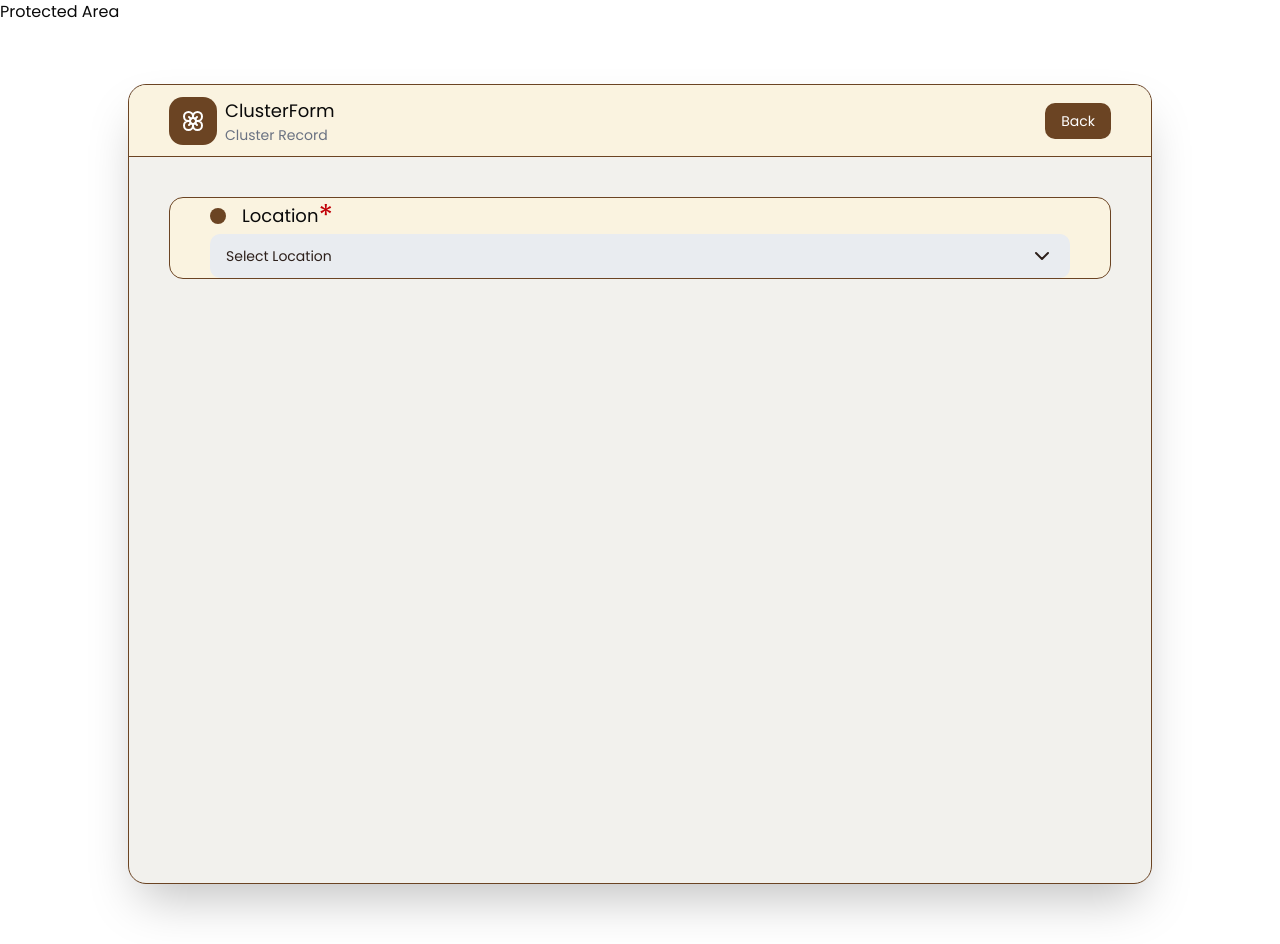
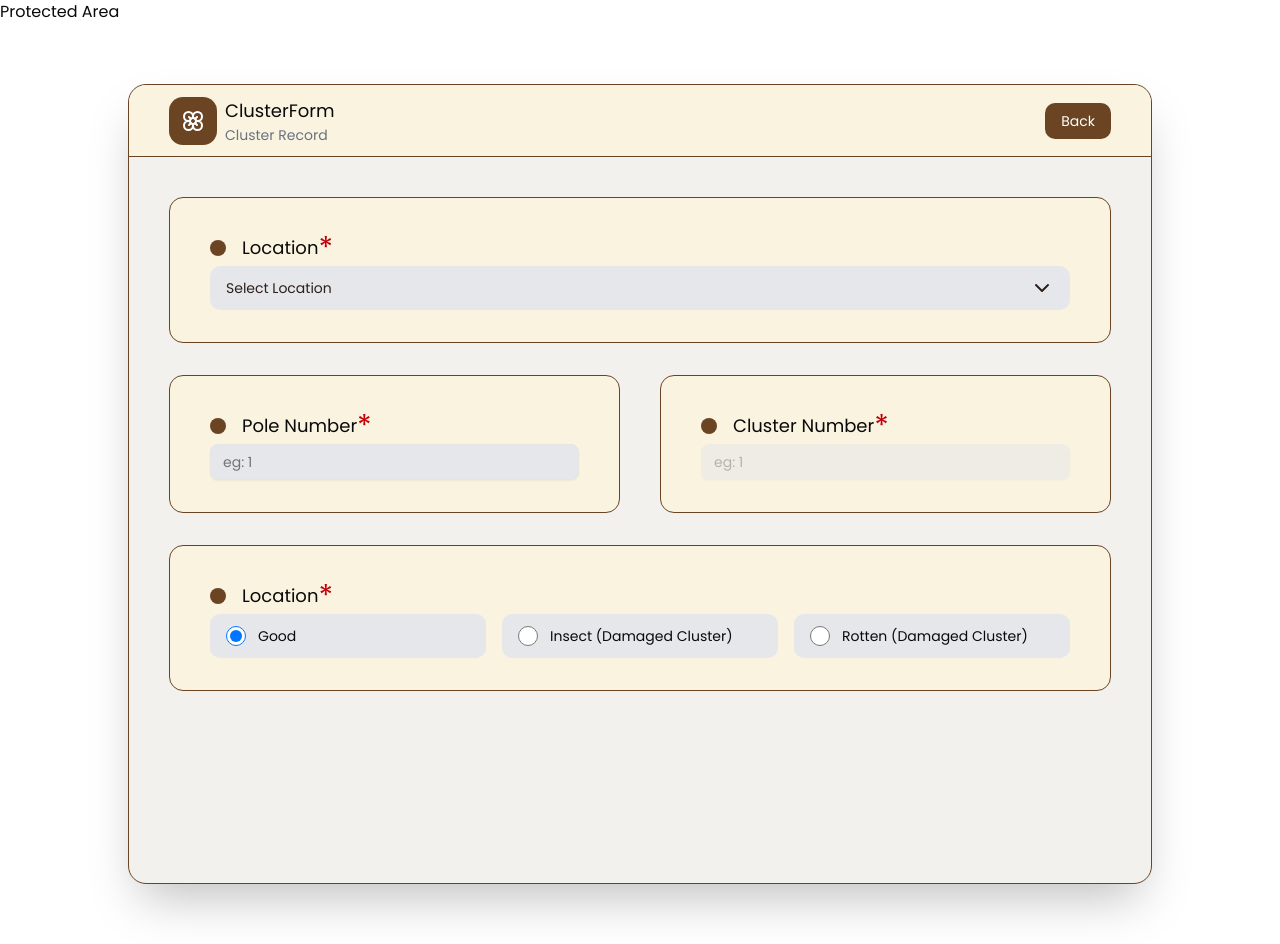
Before and after one commit to paung29/DoiTung-product-management, a Next.js app in the folder frontend/: page /staff/cluster/cluster-form in a window 1280 px wide. Built offline with nearby package versions, Linux system fonts and the light colour scheme.

Commit message:
Done - Cluster Form

```diff
--- a/frontend/app/globals.css
+++ b/frontend/app/globals.css
@@ -132,4 +132,5 @@
   --color-primary-button: #6b4423;
   --color-secondary: #faf3e0;
   --color-staff-backdrop: #f2f1ed;
+  --color-staff-form-field: #e5e7eb;
 }
--- a/frontend/components/custom/staff/form/cluster-recording-form.tsx
+++ b/frontend/components/custom/staff/form/cluster-recording-form.tsx
@@ -3,6 +3,8 @@
 import FormCard from "./form-card";
 import StaffFormTitle from "./staff-form-title";
 import StaffSelectionForm, { Option } from "./staff-selection-form";
+import StaffInputField from "./staff-input-field";
+import ConditionForm from "./condition-form";
 
 function ClusterRecordingForm() {
   const options: Option[] = [
@@ -25,9 +27,12 @@
   ];
 
   const [location, setLocation] = useState("");
+  const [condition, setCondition] = useState("GOOD");
 
   return (
     <div>
+      {/* Location */}
+      <div className="pb-8">
         <FormCard>
           <StaffFormTitle isRequired={true} title={"Location"} />
           <StaffSelectionForm
@@ -38,6 +43,28 @@
           />
         </FormCard>
       </div>
+
+      <div className="flex flex-col gap-10 pb-8 md:flex-row">
+        {/* Pole Number */}
+        <FormCard>
+          <StaffFormTitle isRequired={true} title={"Pole Number"} />
+          <StaffInputField placeholder="eg: 1" />
+        </FormCard>
+        {/* Cluster Number */}
+        <FormCard>
+          <StaffFormTitle isRequired={true} title={"Cluster Number"} />
+          <StaffInputField placeholder="eg: 1" isDisable={true} />
+        </FormCard>
+      </div>
+
+      {/* Condition */}
+      <div className="pb-8">
+        <FormCard>
+          <StaffFormTitle isRequired={true} title={"Location"} />
+          <ConditionForm value={condition} onChange={setCondition} />
+        </FormCard>
+      </div>
+    </div>
   );
 }
 
--- /dev/null
+++ b/frontend/components/custom/staff/form/condition-form.tsx
@@ -0,0 +1,35 @@
+// components/custom/staff/form/fields/ConditionForm.tsx
+"use client";
+
+const options = [
+  { value: "GOOD", label: "Good" },
+  { value: "INSERT", label: "Insect (Damaged Cluster)" },
+  { value: "ROTTEN", label: "Rotten (Damaged Cluster)" },
+];
+
+export default function ConditionForm({
+  value,
+  onChange,
+}: {
+  value: string;
+  onChange: (v: string) => void;
+}) {
+  return (
+    <div className="grid grid-cols-1 gap-4 md:grid-cols-3">
+      {options.map((option) => (
+        <label
+          key={option.value}
+          className="bg-staff-form-field flex items-center gap-3 rounded-lg px-4 py-3"
+        >
+          <input
+            type="radio"
+            checked={value === option.value}
+            onChange={() => onChange(option.value)}
+            className="h-5 w-5"
+          />
+          <span className="text-sm">{option.label}</span>
+        </label>
+      ))}
+    </div>
+  );
+}
--- a/frontend/components/custom/staff/form/form-card.tsx
+++ b/frontend/components/custom/staff/form/form-card.tsx
@@ -3,7 +3,7 @@
 function FormCard({ children }: { children: React.ReactNode }) {
   return (
     <>
-      <div className="bg-secondary border-primary-button flex h-[120] w-full items-center rounded-xl border px-10">
+      <div className="bg-secondary border-primary-button flex w-full items-center rounded-xl border px-10 py-8">
         <div className="w-full">{children}</div>
       </div>
     </>
--- /dev/null
+++ b/frontend/components/custom/staff/form/staff-input-field.tsx
@@ -0,0 +1,23 @@
+import { Input } from "@/components/ui/input";
+
+type StaffInputFieldProps = {
+  placeholder: string;
+  isDisable?: boolean;
+};
+
+function StaffInputField({
+  placeholder,
+  isDisable = false,
+}: StaffInputFieldProps) {
+  return (
+    <Input
+      type="number"
+      min={0}
+      className={`bg-staff-form-field ${isDisable ? "cursor-not-allowed opacity-50" : null}`}
+      disabled={isDisable}
+      placeholder={placeholder}
+    ></Input>
+  );
+}
+
+export default StaffInputField;
--- a/frontend/components/custom/staff/form/staff-selection-form.tsx
+++ b/frontend/components/custom/staff/form/staff-selection-form.tsx
@@ -24,7 +24,7 @@
       <select
         value={value}
         onChange={(e) => onChange(e.target.value)}
-        className="w-full appearance-none rounded-lg bg-[#e9ecf0] px-4 py-3 pr-10 text-sm text-[#2d201b] outline-none"
+        className="bg-staff-form-field w-full appearance-none rounded-lg px-4 py-3 pr-10 text-sm text-[#2d201b] outline-none"
       >
         <option value="" disabled>
           {placeholder}
--- /dev/null
+++ b/frontend/components/ui/field.tsx
@@ -0,0 +1,248 @@
+"use client"
+
+import { useMemo } from "react"
+import { cva, type VariantProps } from "class-variance-authority"
+
+import { cn } from "@/lib/utils"
+import { Label } from "@/components/ui/label"
+import { Separator } from "@/components/ui/separator"
+
+function FieldSet({ className, ...props }: React.ComponentProps<"fieldset">) {
+  return (
+    <fieldset
+      data-slot="field-set"
+      className={cn(
+        "flex flex-col gap-6",
+        "has-[>[data-slot=checkbox-group]]:gap-3 has-[>[data-slot=radio-group]]:gap-3",
+        className
+      )}
+      {...props}
+    />
+  )
+}
+
+function FieldLegend({
+  className,
+  variant = "legend",
+  ...props
+}: React.ComponentProps<"legend"> & { variant?: "legend" | "label" }) {
+  return (
+    <legend
+      data-slot="field-legend"
+      data-variant={variant}
+      className={cn(
+        "mb-3 font-medium",
+        "data-[variant=legend]:text-base",
+        "data-[variant=label]:text-sm",
+        className
+      )}
+      {...props}
+    />
+  )
+}
+
+function FieldGroup({ className, ...props }: React.ComponentProps<"div">) {
+  return (
+    <div
+      data-slot="field-group"
+      className={cn(
+        "group/field-group @container/field-group flex w-full flex-col gap-7 data-[slot=checkbox-group]:gap-3 [&>[data-slot=field-group]]:gap-4",
+        className
+      )}
+      {...props}
+    />
+  )
+}
+
+const fieldVariants = cva(
+  "group/field flex w-full gap-3 data-[invalid=true]:text-destructive",
+  {
+    variants: {
+      orientation: {
+        vertical: ["flex-col [&>*]:w-full [&>.sr-only]:w-auto"],
+        horizontal: [
+          "flex-row items-center",
+          "[&>[data-slot=field-label]]:flex-auto",
+          "has-[>[data-slot=field-content]]:items-start has-[>[data-slot=field-content]]:[&>[role=checkbox],[role=radio]]:mt-px",
+        ],
+        responsive: [
+          "flex-col [&>*]:w-full [&>.sr-only]:w-auto @md/field-group:flex-row @md/field-group:items-center @md/field-group:[&>*]:w-auto",
+          "@md/field-group:[&>[data-slot=field-label]]:flex-auto",
+          "@md/field-group:has-[>[data-slot=field-content]]:items-start @md/field-group:has-[>[data-slot=field-content]]:[&>[role=checkbox],[role=radio]]:mt-px",
+        ],
+      },
+    },
+    defaultVariants: {
+      orientation: "vertical",
+    },
+  }
+)
+
+function Field({
+  className,
+  orientation = "vertical",
+  ...props
+}: React.ComponentProps<"div"> & VariantProps<typeof fieldVariants>) {
+  return (
+    <div
+      role="group"
+      data-slot="field"
+      data-orientation={orientation}
+      className={cn(fieldVariants({ orientation }), className)}
+      {...props}
+    />
+  )
+}
+
+function FieldContent({ className, ...props }: React.ComponentProps<"div">) {
+  return (
+    <div
+      data-slot="field-content"
+      className={cn(
+        "group/field-content flex flex-1 flex-col gap-1.5 leading-snug",
+        className
+      )}
+      {...props}
+    />
+  )
+}
+
+function FieldLabel({
+  className,
+  ...props
+}: React.ComponentProps<typeof Label>) {
+  return (
+    <Label
+      data-slot="field-label"
+      className={cn(
+        "group/field-label peer/field-label flex w-fit gap-2 leading-snug group-data-[disabled=true]/field:opacity-50",
+        "has-[>[data-slot=field]]:w-full has-[>[data-slot=field]]:flex-col has-[>[data-slot=field]]:rounded-md has-[>[data-slot=field]]:border [&>*]:data-[slot=field]:p-4",
+        "has-data-[state=checked]:bg-primary/5 has-data-[state=checked]:border-primary dark:has-data-[state=checked]:bg-primary/10",
+        className
+      )}
+      {...props}
+    />
+  )
+}
+
+function FieldTitle({ className, ...props }: React.ComponentProps<"div">) {
+  return (
+    <div
+      data-slot="field-label"
+      className={cn(
+        "flex w-fit items-center gap-2 text-sm leading-snug font-medium group-data-[disabled=true]/field:opacity-50",
+        className
+      )}
+      {...props}
+    />
+  )
+}
+
+function FieldDescription({ className, ...props }: React.ComponentProps<"p">) {
+  return (
+    <p
+      data-slot="field-description"
+      className={cn(
+        "text-muted-foreground text-sm leading-normal font-normal group-has-[[data-orientation=horizontal]]/field:text-balance",
+        "last:mt-0 nth-last-2:-mt-1 [[data-variant=legend]+&]:-mt-1.5",
+        "[&>a:hover]:text-primary [&>a]:underline [&>a]:underline-offset-4",
+        className
+      )}
+      {...props}
+    />
+  )
+}
+
+function FieldSeparator({
+  children,
+  className,
+  ...props
+}: React.ComponentProps<"div"> & {
+  children?: React.ReactNode
+}) {
+  return (
+    <div
+      data-slot="field-separator"
+      data-content={!!children}
+      className={cn(
+        "relative -my-2 h-5 text-sm group-data-[variant=outline]/field-group:-mb-2",
+        className
+      )}
+      {...props}
+    >
+      <Separator className="absolute inset-0 top-1/2" />
+      {children && (
+        <span
+          className="bg-background text-muted-foreground relative mx-auto block w-fit px-2"
+          data-slot="field-separator-content"
+        >
+          {children}
+        </span>
+      )}
+    </div>
+  )
+}
+
+function FieldError({
+  className,
+  children,
+  errors,
+  ...props
+}: React.ComponentProps<"div"> & {
+  errors?: Array<{ message?: string } | undefined>
+}) {
+  const content = useMemo(() => {
+    if (children) {
+      return children
+    }
+
+    if (!errors?.length) {
+      return null
+    }
+
+    const uniqueErrors = [
+      ...new Map(errors.map((error) => [error?.message, error])).values(),
+    ]
+
+    if (uniqueErrors?.length == 1) {
+      return uniqueErrors[0]?.message
+    }
+
+    return (
+      <ul className="ml-4 flex list-disc flex-col gap-1">
+        {uniqueErrors.map(
+          (error, index) =>
+            error?.message && <li key={index}>{error.message}</li>
+        )}
+      </ul>
+    )
+  }, [children, errors])
+
+  if (!content) {
+    return null
+  }
+
+  return (
+    <div
+      role="alert"
+      data-slot="field-error"
+      className={cn("text-destructive text-sm font-normal", className)}
+      {...props}
+    >
+      {content}
+    </div>
+  )
+}
+
+export {
+  Field,
+  FieldLabel,
+  FieldDescription,
+  FieldError,
+  FieldGroup,
+  FieldLegend,
+  FieldSeparator,
+  FieldSet,
+  FieldContent,
+  FieldTitle,
+}
--- /dev/null
+++ b/frontend/components/ui/separator.tsx
@@ -0,0 +1,28 @@
+"use client"
+
+import * as React from "react"
+import { Separator as SeparatorPrimitive } from "radix-ui"
+
+import { cn } from "@/lib/utils"
+
+function Separator({
+  className,
+  orientation = "horizontal",
+  decorative = true,
+  ...props
+}: React.ComponentProps<typeof SeparatorPrimitive.Root>) {
+  return (
+    <SeparatorPrimitive.Root
+      data-slot="separator"
+      decorative={decorative}
+      orientation={orientation}
+      className={cn(
+        "bg-border shrink-0 data-[orientation=horizontal]:h-px data-[orientation=horizontal]:w-full data-[orientation=vertical]:h-full data-[orientation=vertical]:w-px",
+        className
+      )}
+      {...props}
+    />
+  )
+}
+
+export { Separator }
--- a/frontend/package.json
+++ b/frontend/package.json
@@ -16,6 +16,7 @@
     "clsx": "^2.1.1",
     "lucide-react": "^0.562.0",
     "next": "16.1.1",
+    "radix-ui": "^1.4.3",
     "react": "19.2.3",
     "react-dom": "19.2.3",
     "tailwind-merge": "^3.4.0"
```
Also changed, not shown: 1 other file (tests, documents, lock files or other folders). Lines whose indentation alone changed are shown as unchanged.
